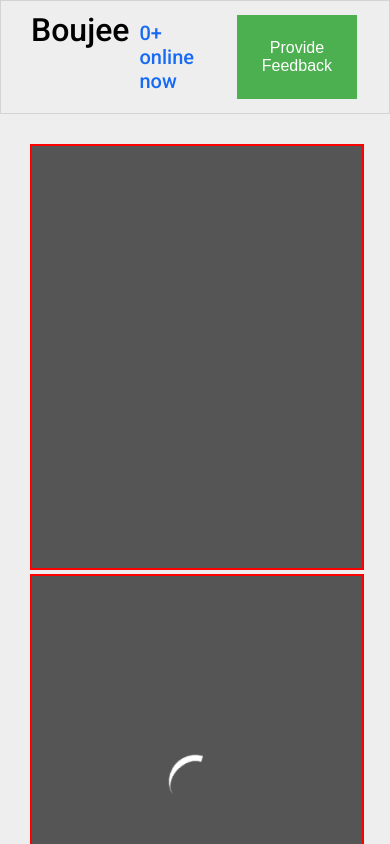
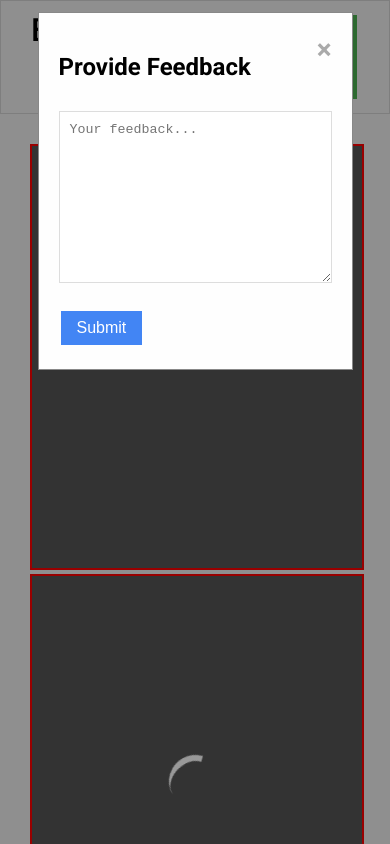
Before and after one commit to AkashKarnatak/Ajnabee, a website with bundled scripts: page public/index.html in a window 390 px wide. Both pictures are taken after a click on the button "Provide Feedback". Shown: the top 844 px of the page. Built offline with nearby package versions, Linux system fonts and the light colour scheme; some packages are replaced by stand-ins of ours; no server answers.

Commit message:
Added feedback popup

```diff
--- a/public/css/style.css
+++ b/public/css/style.css
@@ -41,7 +41,7 @@ html {
 }
 
 .button {
-  background-color: #4caf50; /* Green */
+  background-color: #4285f4;
   border: none;
   color: white;
   text-align: center;
@@ -86,14 +86,12 @@ html {
   cursor: pointer;
 }
 
+#feedback-btn {
+  background-color: #4caf50; /* Green */
+}
+
 #skip-btn:active {
   background-color: #007aff;
-}
-
-@media (max-width: 1000px) {
-  #videos {
-    grid-template-columns: 1fr;
-  }
 }
 
 #peer {
@@ -122,3 +120,63 @@ html {
     transform: rotate(360deg);
   }
 }
+
+.modal {
+  display: none;
+  position: fixed;
+  z-index: 1;
+  left: 0;
+  top: 0;
+  width: 100%;
+  height: 100%;
+  overflow: auto;
+  background-color: rgb(0, 0, 0);
+  background-color: rgba(0, 0, 0, 0.4);
+}
+
+.modal-content {
+  background-color: #fefefe;
+  margin: 3% auto;
+  padding: 20px;
+  border: 1px solid #888;
+  width: 40%;
+}
+
+.close {
+  color: #aaa;
+  float: right;
+  font-size: 28px;
+  font-weight: bold;
+}
+
+.close:hover,
+.close:focus {
+  color: black;
+  text-decoration: none;
+  cursor: pointer;
+}
+
+#feedbackText {
+  width: 100%;
+  padding: 10px;
+  margin-top: 10px;
+  margin-bottom: 20px;
+  border: 1px solid #ddd;
+  box-sizing: border-box;
+  resize: vertical;
+}
+
+@media (max-width: 1000px) {
+  #videos {
+    grid-template-columns: 1fr;
+  }
+  .modal-content {
+    width: 50%;
+  }
+}
+
+@media (max-width: 500px) {
+  .modal-content {
+    width: 70%;
+  }
+}
--- a/public/index.html
+++ b/public/index.html
@@ -19,7 +19,7 @@
           <div id="peopleOnline">
             <p><span>0</span>+ online now</p>
           </div>
-          <button id="feedback" class="button">
+          <button id="feedback-btn" class="button">
             Provide Feedback
           </button>
         </div>
@@ -48,6 +48,17 @@
         Skip
       </button>
 		</div>
-    <script src="./js/main.js" type="module"></script>
+    <div id="feedbackModal" class="modal">
+      <div class="modal-content">
+        <span class="close">&times;</span>
+        <h2>Provide Feedback</h2>
+        <form id="feedbackForm">
+          <textarea id="feedbackText" rows=10 placeholder="Your feedback..." required></textarea>
+          <input type="submit" class="button" value="Submit" />
+        </form>
+      </div>
+    </div>
+    <script defer src="./js/style.js"></script>
+    <script defer src="./js/main.js" type="module"></script>
 	</body>
 </html>
--- a/public/js/main.js
+++ b/public/js/main.js
@@ -4,9 +4,11 @@ if (!WEBSOCKET_URL) {
   throw new Error('Forgot to initialze some variables')
 }
 
-const $peopleOnline = document.querySelector('#peopleOnline p span')
-const $videoPeer = document.querySelector('#video-peer')
-const $loader = document.querySelector('#peer-video-loader')
+const $ = (x) => document.querySelector(x)
+
+const $peopleOnline = $('#peopleOnline p span')
+const $videoPeer = $('#video-peer')
+const $loader = $('#peer-video-loader')
 
 // hide loader when video connected
 $videoPeer.addEventListener('play', () => {
@@ -14,7 +16,7 @@ $videoPeer.addEventListener('play', () => {
 })
 
 const ws = new WebSocket(WEBSOCKET_URL)
-setInterval(function() {
+setInterval(function () {
   if (ws.readyState === WebSocket.OPEN) {
     ws.emit('peopleOnline')
   }
@@ -22,7 +24,7 @@ setInterval(function() {
 
 let pc, ls
 
-document.getElementById('skip-btn').addEventListener('click', () => {
+$('#skip-btn').addEventListener('click', () => {
   ws.emit('disconnect')
   pc.close()
   initializeConnection()
@@ -60,7 +62,7 @@ async function initializeConnection() {
           'stun:stun2.l.google.com:19302',
           'stun:stun3.l.google.com:19302',
           'stun:stun4.l.google.com:19302',
-        ]
+        ],
       },
     ],
   }
@@ -152,7 +154,7 @@ ws.addEventListener('open', async () => {
   } catch (e) {
     alert('This website needs video and audio permission to work correctly')
   }
-  document.getElementById('video-self').srcObject = ls
+  $('#video-self').srcObject = ls
 
   await initializeConnection()
 })
--- /dev/null
+++ b/public/js/style.js
@@ -0,0 +1,32 @@
+const $ = (x) => document.querySelector(x)
+
+function configureFeedbackModal() {
+  const $modal = $('#feedbackModal')
+  const $btn = $('#feedback-btn')
+  const $close = $('#feedbackModal .close')
+  const $text = $('#feedbackText')
+
+  $btn.onclick = function () {
+    $modal.style.display = 'block'
+  }
+
+  $close.onclick = function () {
+    $modal.style.display = 'none'
+  }
+
+  window.onclick = function (event) {
+    if (event.target == $modal) {
+      $modal.style.display = 'none'
+    }
+  }
+
+  $('#feedbackForm').onsubmit = function (e) {
+    e.preventDefault()
+    let feedbackText = $text.value
+    $text.value = ''
+    $modal.style.display = 'none'
+    console.log(feedbackText) // TODO: send to server
+  }
+}
+
+configureFeedbackModal()
```
